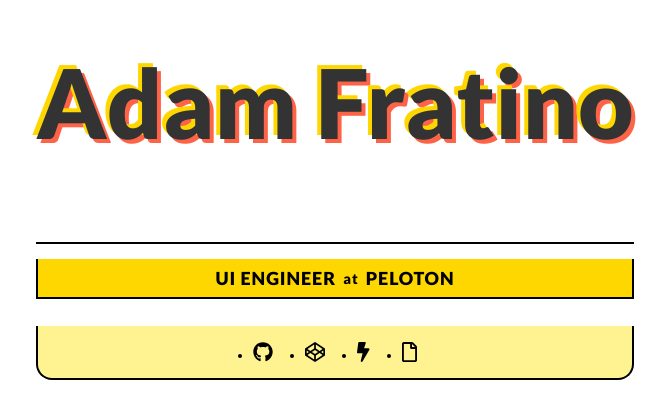
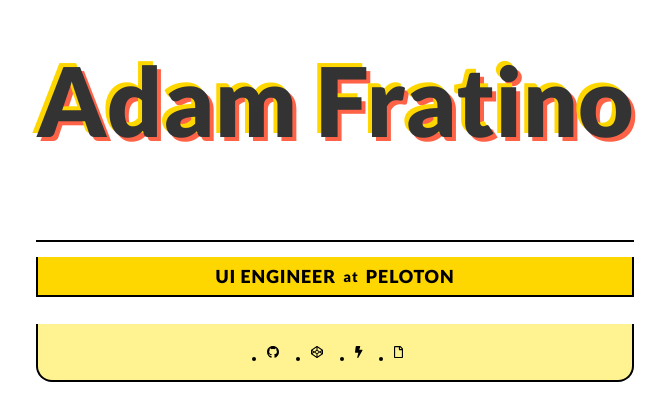
Before and after one commit to adamfratino/homepage, a Next.js app: page / in a window 1280 px wide. Shown: the part 230-650 px from the top of the page, without its empty margins (313-980 px from the left). Built offline with nearby package versions, Linux system fonts and the light colour scheme.

Commit message:
fix size for svg icons

```diff
--- a/components/LinkGroup.js
+++ b/components/LinkGroup.js
@@ -4,29 +4,26 @@
 import { faBolt } from '@fortawesome/free-solid-svg-icons';
 import { faFile } from '@fortawesome/free-regular-svg-icons';
 
-const iconBase = 4;
-const iconSize = "5x";
-
 const LinkGroup = () => (
   <StyledLinkGroup>
     <li>
       <a href="//github.com/adamfratino" target="_blank" rel="nofollow">
-        <Icon icon={faGithub} size={iconSize} />
+        <Icon icon={faGithub} />
       </a>
     </li>
     <li>
       <a href="//codepen.io/adamfratino" target="_blank" rel="nofollow">
-        <Icon icon={faCodepen} size={iconSize} />
+        <Icon icon={faCodepen} />
       </a>
     </li>
     <li>
       <a href="//cargocollective.com/adamfratino" target="_blank" rel="nofollow">
-        <Icon icon={faBolt} size={iconSize} />
+        <Icon icon={faBolt} />
       </a>
     </li>
     <li>
       <a href="#">
-        <Icon icon={faFile} size={iconSize} />
+        <Icon icon={faFile} />
       </a>
     </li>
   </StyledLinkGroup>
@@ -55,12 +52,16 @@
     a {
       color: black;
       display: block;
-      font-size: ${iconBase}px;
+      height: 24px;
       transition: all 100ms ease;
 
       &:hover {
         transform: scale(1.5);
       }
+
+      svg {
+        height: 100%;
+      }
     }
   }
 `;
```
